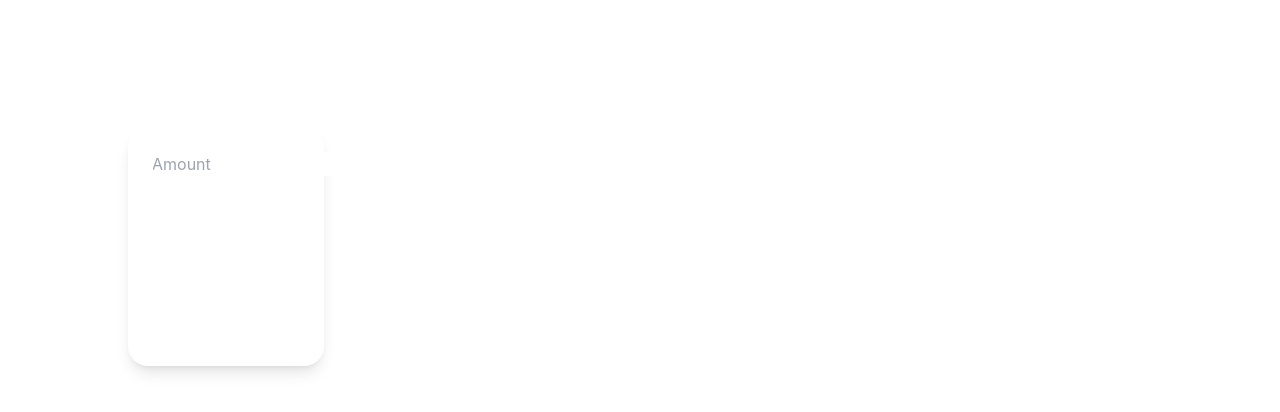
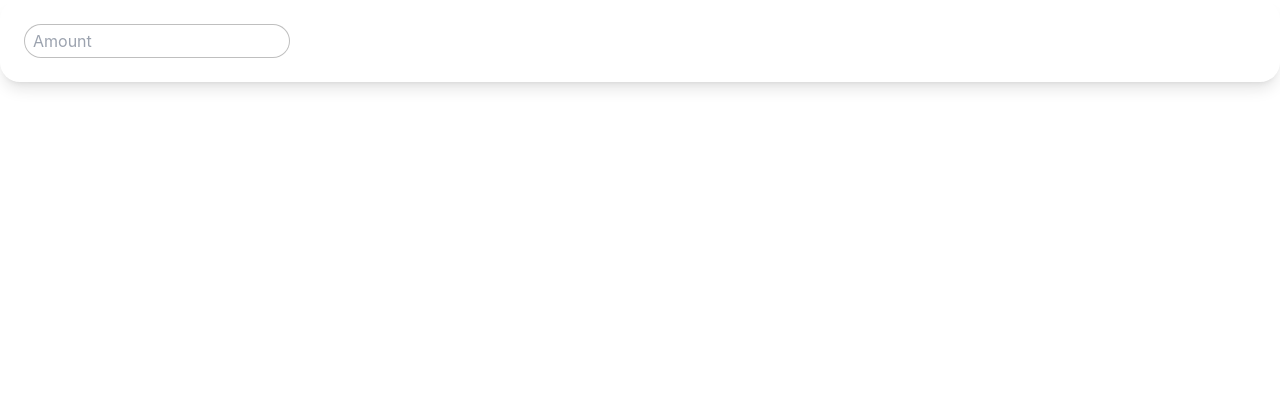
Before and after one commit to mpsb/chips, a Next.js app in the folder f-chips/: page / in a window 1280 px wide. Shown: the top 412 px of the page. Built offline with nearby package versions, Linux system fonts and the light colour scheme.

Commit message:
fixed TextField opacity issue

```diff
--- a/f-chips/components/containers/Card.tsx
+++ b/f-chips/components/containers/Card.tsx
@@ -6,7 +6,7 @@ type Props = {
 
 const Card: NextPage<Props> = (props) => {
     return(
-        <div className="shadow-lg rounded-[20px] p-[24px] min-h-[238px]">
+        <div className="shadow-lg rounded-[20px] p-[24px]">
             {props.children}
         </div>
     );
--- a/f-chips/components/inputs/TextField.tsx
+++ b/f-chips/components/inputs/TextField.tsx
@@ -6,7 +6,7 @@ type Props = {
 
 const TextField: NextPage<Props> = (props) => {
     return(
-        <input type="text" className="border-solid border-1 border-black/[0.25] rounded-[20px]" placeholder={props.placeholder}/>
+        <input type="text" className="border-solid border border-black border-opacity-25 rounded-[20px] px-[8px] py-[4px]" placeholder={props.placeholder}/>
     );
 };
 
--- a/f-chips/pages/index.tsx
+++ b/f-chips/pages/index.tsx
@@ -4,11 +4,9 @@ import TextField from '../components/inputs/TextField'
 
 const Home: NextPage = () => {
   return (
-    <div style={{width: 196, marginLeft: 128, marginTop: 128}}>
       <Card>
       <TextField placeholder="Amount"/>
     </Card>
-    </div>
   )
 }
 
```
